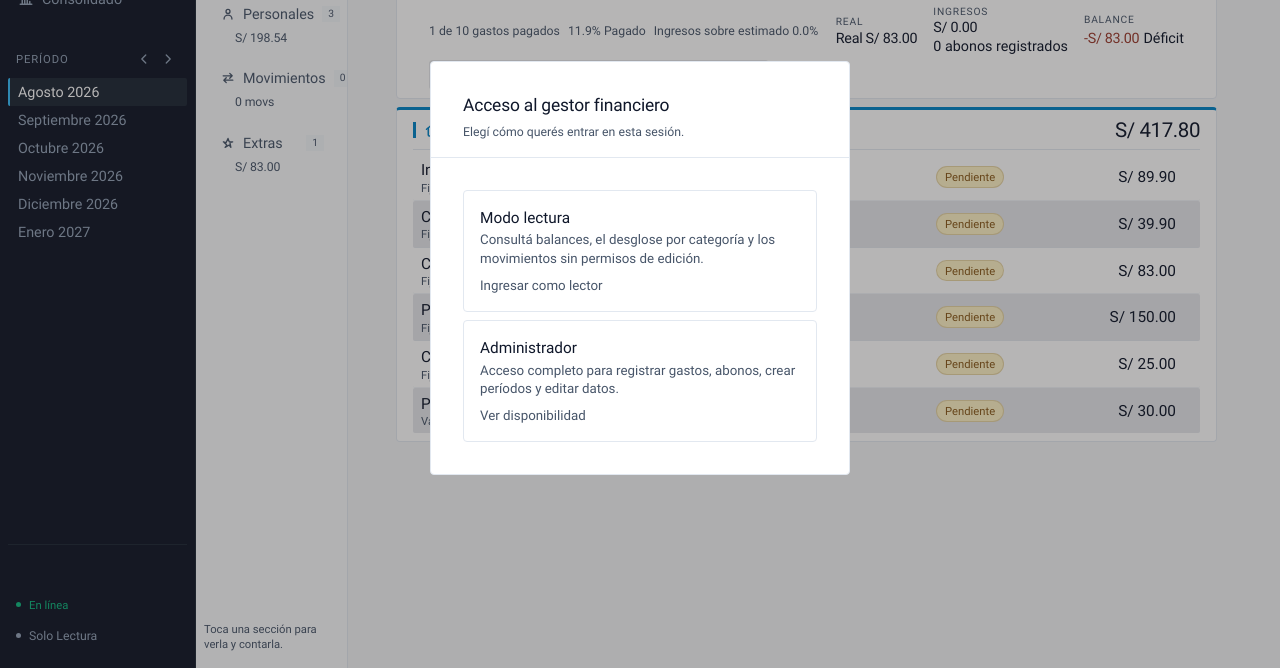
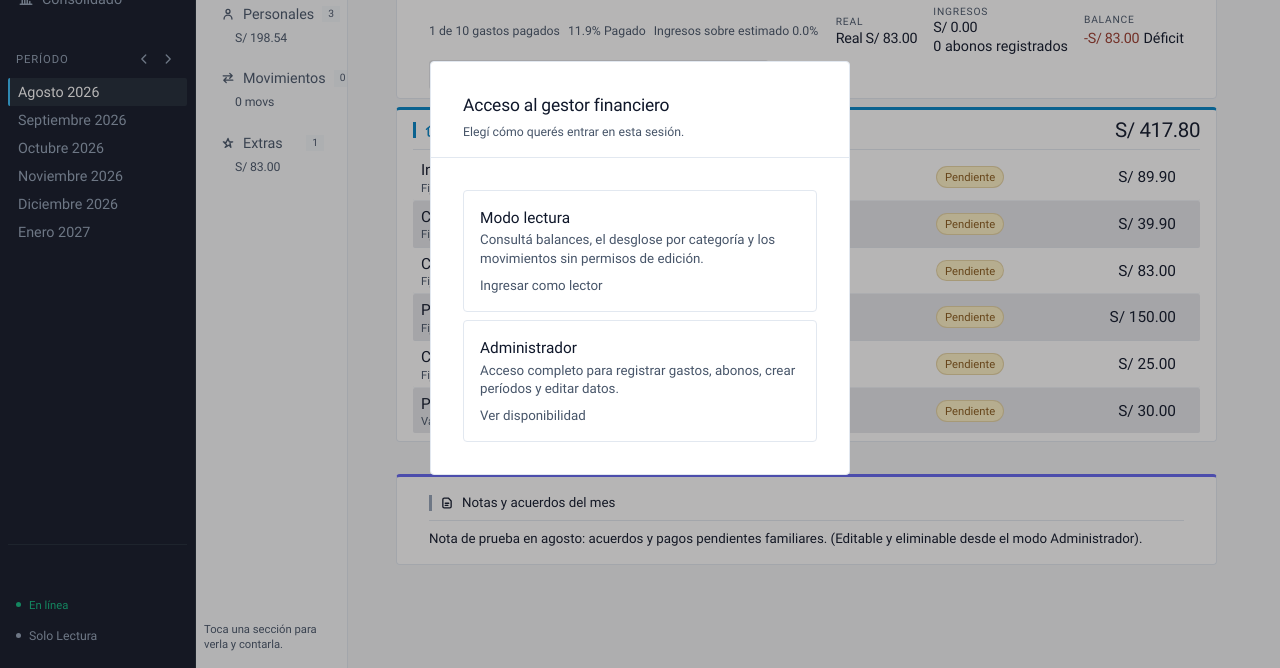
Before and after one commit to adrianhola3/GastosMensuales, a plain HTML site: page index.html in a window 1280 px wide. Shown: the part 132-800 px from the top of the page. Drawn offline with nearby package versions, Linux system fonts and the light colour scheme; no server answers; a web font is replaced by a local one.

Commit message:
feat(ui): display month notes in read-only mode and maintain responsive layout

```diff
--- a/css/libro.css
+++ b/css/libro.css
@@ -731,3 +731,71 @@
 .btn-isolate-section {
   display: none !important;
 }
+
+/* ==========================================================================
+   TARJETA DE NOTAS Y ACUERDOS EN PÁGINA
+   -------------------------------------------------------------------------- */
+.month-notes-section {
+  display: block;
+  margin-top: var(--space-4);
+  margin-bottom: var(--space-4);
+}
+
+.month-notes-card {
+  padding: var(--space-3) var(--space-4);
+  background: var(--surface);
+  border: 1px solid var(--rule);
+  border-top: 3px solid #6366F1;
+  border-radius: var(--radius-box);
+}
+
+.month-notes-head {
+  display: flex;
+  align-items: center;
+  justify-content: space-between;
+  gap: var(--space-3);
+  padding-bottom: var(--space-2);
+  border-bottom: 1px solid var(--rule);
+}
+
+.month-notes-title-box {
+  display: flex;
+  align-items: center;
+  gap: var(--space-2);
+  min-width: 0;
+}
+
+.month-notes-title {
+  margin: 0;
+  font-size: var(--text-sm);
+  font-weight: 600;
+  color: var(--ink-1);
+}
+
+.notes-header-icon {
+  flex-shrink: 0;
+  width: 14px;
+  height: 14px;
+}
+
+.notes-inline-display {
+  padding-top: var(--space-2);
+}
+
+.notes-display-paragraph {
+  margin: 0;
+  font-size: var(--text-sm);
+  line-height: var(--leading-relaxed);
+  color: var(--ink-1);
+  white-space: pre-wrap;
+  word-break: break-word;
+}
+
+.notes-display-paragraph.is-empty {
+  color: var(--ink-3);
+  font-style: italic;
+}
+
+body.read-only-mode .btn-inline-edit-notes {
+  display: none !important;
+}
--- a/index.html
+++ b/index.html
@@ -745,6 +745,29 @@
             </section>
 
           </div>
+
+          <!-- NOTAS Y ACUERDOS DEL MES (Visible en Modo Lectura y Admin) -->
+          <section class="month-notes-section" id="monthNotesInlineCard" aria-label="Notas y acuerdos del mes">
+            <div class="month-notes-card">
+              <div class="month-notes-head">
+                <div class="month-notes-title-box">
+                  <span class="cat-tick" aria-hidden="true"></span>
+                  <svg class="ui-icon-img ui-icon-xs ui-icon-svg notes-header-icon" viewBox="0 0 16 16" aria-hidden="true" focusable="false"><path d="M9.75 2.5H4.75a1.5 1.5 0 0 0-1.5 1.5v8a1.5 1.5 0 0 0 1.5 1.5h6.5a1.5 1.5 0 0 0 1.5-1.5V5.75L9.75 2.5z"/><path d="M6 8.25h4M6 10.75h3"/></svg>
+                  <h3 class="month-notes-title">Notas y acuerdos del mes</h3>
+                </div>
+                <button type="button" id="btnInlineEditNotes" class="btn btn-sm btn-surface btn-inline-edit-notes" title="Editar notas del mes">
+                  <svg class="ui-glyph" viewBox="0 0 16 16" aria-hidden="true" focusable="false"><path d="M11.5 2.5l2 2-8 8H3.5v-2l8-8z"/></svg>
+                  <span>Editar notas</span>
+                </button>
+              </div>
+              <div class="month-notes-body">
+                <div id="monthNotesInlineContent" class="notes-inline-display">
+                  <p id="monthNotesDisplayText" class="notes-display-paragraph"></p>
+                </div>
+              </div>
+            </div>
+          </section>
+
         </section>
 
         <!-- ==========================================================
--- a/js/app.js
+++ b/js/app.js
@@ -592,16 +592,35 @@ document.addEventListener('DOMContentLoaded', () => {
     // Feed de Transacciones (Flujo de Caja Real)
     renderTransactionFeed(month);
 
-    // 7. Notas del Mes (indicador en botón topbar)
+    // 7. Notas del Mes (tarjeta en página y botón en topbar)
     const notesTextarea = document.getElementById('monthNotesTextarea');
     if (notesTextarea) notesTextarea.value = month.notas || '';
     const btnOpenNotes = document.getElementById('btnOpenNotesModal');
+    const hasNotes = Boolean(month.notas && month.notas.trim().length > 0);
     if (btnOpenNotes) {
-      const hasNotes = Boolean(month.notas && month.notas.trim().length > 0);
       btnOpenNotes.classList.toggle('has-notes', hasNotes);
       btnOpenNotes.innerHTML = hasNotes
         ? `<svg class="ui-icon-img ui-icon-xs ui-icon-svg" viewBox="0 0 16 16" aria-hidden="true" focusable="false"><path d="M9.75 2.5H4.75a1.5 1.5 0 0 0-1.5 1.5v8a1.5 1.5 0 0 0 1.5 1.5h6.5a1.5 1.5 0 0 0 1.5-1.5V5.75L9.75 2.5z"/><path d="M6 8.25h4M6 10.75h3"/></svg> Notas <span class="notes-dot-badge"></span>`
         : `<svg class="ui-icon-img ui-icon-xs ui-icon-svg" viewBox="0 0 16 16" aria-hidden="true" focusable="false"><path d="M9.75 2.5H4.75a1.5 1.5 0 0 0-1.5 1.5v8a1.5 1.5 0 0 0 1.5 1.5h6.5a1.5 1.5 0 0 0 1.5-1.5V5.75L9.75 2.5z"/><path d="M6 8.25h4M6 10.75h3"/></svg> Notas`;
+    }
+
+    // Tarjeta integrada de notas en el cuerpo del mes
+    const cardInlineNotes = document.getElementById('monthNotesInlineCard');
+    const textInlineNotes = document.getElementById('monthNotesDisplayText');
+    if (cardInlineNotes && textInlineNotes) {
+      if (hasNotes) {
+        cardInlineNotes.style.display = 'block';
+        textInlineNotes.textContent = month.notas.trim();
+        textInlineNotes.classList.remove('is-empty');
+      } else {
+        if (isAdmin) {
+          cardInlineNotes.style.display = 'block';
+          textInlineNotes.textContent = 'Sin notas registradas para este mes. Hacé clic en "Editar notas" para agregar acuerdos o recordatorios.';
+          textInlineNotes.classList.add('is-empty');
+        } else {
+          cardInlineNotes.style.display = 'none';
+        }
+      }
     }
 
     // 8. Aplicar segmentos activos (multi-selección interactiva y fluida)
@@ -1737,7 +1756,32 @@ tr.innerHTML = `
             ? `<svg class="ui-icon-img ui-icon-xs ui-icon-svg" viewBox="0 0 16 16" aria-hidden="true" focusable="false"><path d="M9.75 2.5H4.75a1.5 1.5 0 0 0-1.5 1.5v8a1.5 1.5 0 0 0 1.5 1.5h6.5a1.5 1.5 0 0 0 1.5-1.5V5.75L9.75 2.5z"/><path d="M6 8.25h4M6 10.75h3"/></svg> Notas <span class="notes-dot-badge"></span>`
             : `<svg class="ui-icon-img ui-icon-xs ui-icon-svg" viewBox="0 0 16 16" aria-hidden="true" focusable="false"><path d="M9.75 2.5H4.75a1.5 1.5 0 0 0-1.5 1.5v8a1.5 1.5 0 0 0 1.5 1.5h6.5a1.5 1.5 0 0 0 1.5-1.5V5.75L9.75 2.5z"/><path d="M6 8.25h4M6 10.75h3"/></svg> Notas`;
         }
+        const cardInlineNotes = document.getElementById('monthNotesInlineCard');
+        const textInlineNotes = document.getElementById('monthNotesDisplayText');
+        if (cardInlineNotes && textInlineNotes && month) {
+          const hasNotes = Boolean(month.notas && month.notas.trim().length > 0);
+          if (hasNotes) {
+            cardInlineNotes.style.display = 'block';
+            textInlineNotes.textContent = month.notas.trim();
+            textInlineNotes.classList.remove('is-empty');
+          } else {
+            if (isAdmin) {
+              cardInlineNotes.style.display = 'block';
+              textInlineNotes.textContent = 'Sin notas registradas para este mes. Hacé clic en "Editar notas" para agregar acuerdos o recordatorios.';
+              textInlineNotes.classList.add('is-empty');
+            } else {
+              cardInlineNotes.style.display = 'none';
+            }
+          }
+        }
       }, 400);
+    });
+  }
+
+  const btnInlineEditNotes = document.getElementById('btnInlineEditNotes');
+  if (btnInlineEditNotes && btnOpenNotesModal) {
+    btnInlineEditNotes.addEventListener('click', () => {
+      btnOpenNotesModal.click();
     });
   }
 
```
